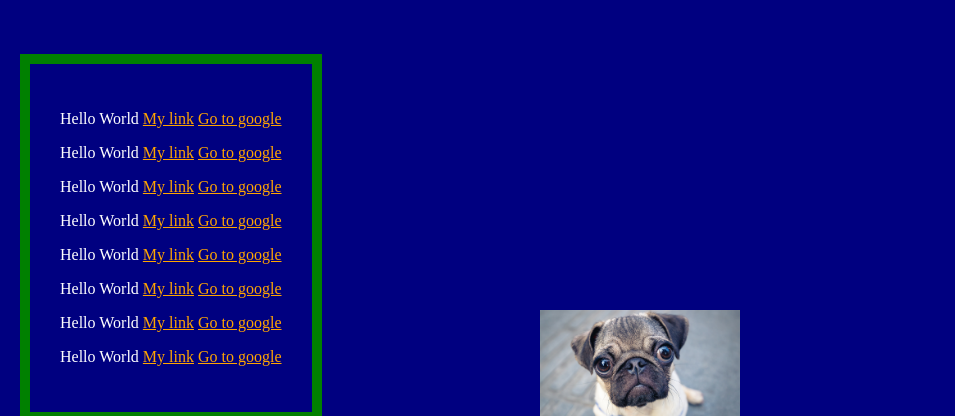
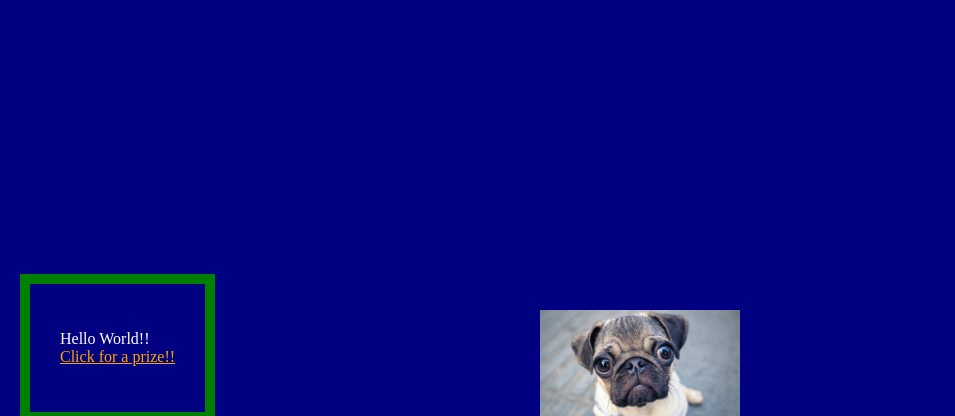
Before and after one commit to NathanSpadecodes/First-webpage-code, a plain HTML site: page index.html in a window 1280 px wide. Shown: the part 378-794 px from the top of the page, 0-955 px from the left. Drawn offline with Linux system fonts and the light colour scheme.

Commit message:
Update 2.0

```diff
--- a/index.html
+++ b/index.html
@@ -16,14 +16,7 @@
 
     <h1>This is a website</h1>
     <div>
-        <p>Hello World <a href="#">My link</a> <a target="_blank" href="https://google.com">Go to google</a></p>
-        <p>Hello World <a href="#">My link</a> <a target="_blank" href="https://google.com">Go to google</a></p>
-        <p>Hello World <a href="#">My link</a> <a target="_blank" href="https://google.com">Go to google</a></p>
-        <p>Hello World <a href="#">My link</a> <a target="_blank" href="https://google.com">Go to google</a></p>
-        <p>Hello World <a href="#">My link</a> <a target="_blank" href="https://google.com">Go to google</a></p>
-        <p>Hello World <a href="#">My link</a> <a target="_blank" href="https://google.com">Go to google</a></p>
-        <p>Hello World <a href="#">My link</a> <a target="_blank" href="https://google.com">Go to google</a></p>
-        <p>Hello World <a href="#">My link</a> <a target="_blank" href="https://google.com">Go to google</a></p>
+        <p>Hello World!! <br> <a target="_blank" href="https://www.youtube.com/watch?v=xvFZjo5PgG0">Click for a prize!!</a></p>
     </div>
     <p><img src="cat.jpg" class="cat"></p>
     <script src="script.js"></script>
```
